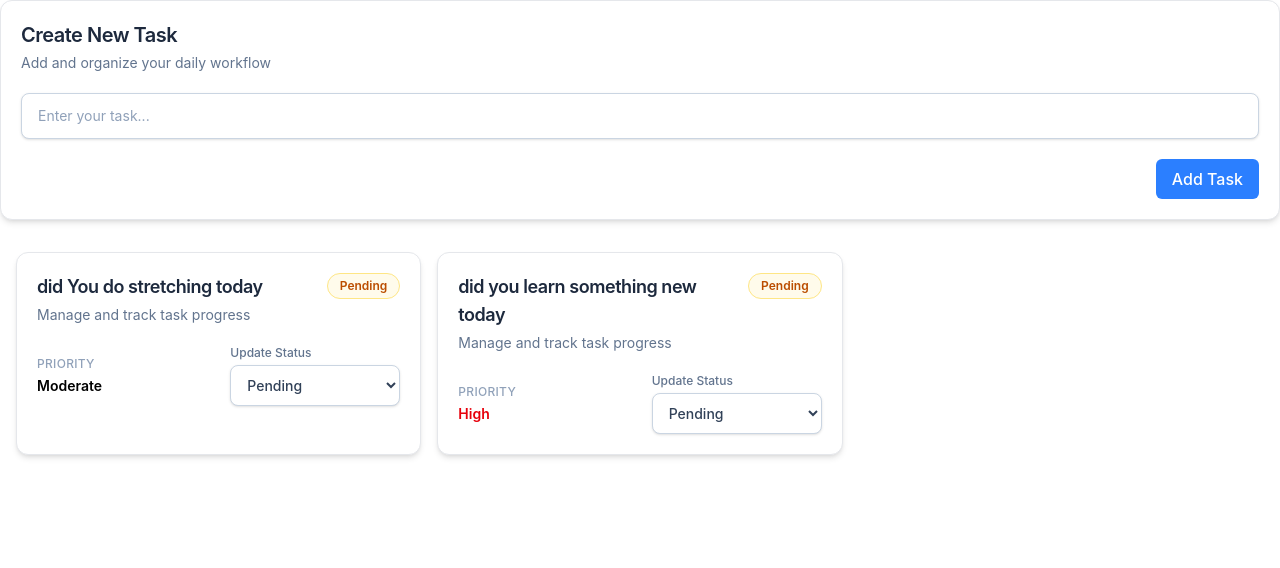
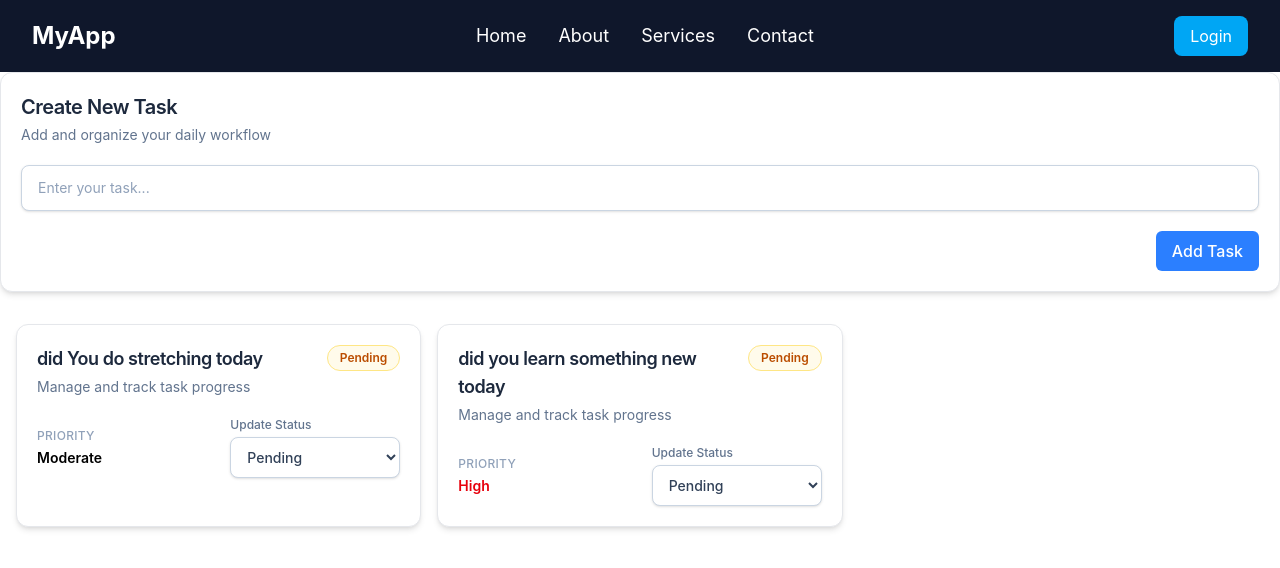
Before and after one commit to Mayank-Garg7/ImageReflection, a React (Vite) app: page / in a window 1280 px wide. Shown: the top 568 px of the page. Built offline with nearby package versions, Linux system fonts and the light colour scheme.

Commit message:
feat: add navbar to the project

```diff
--- a/src/app/App.jsx
+++ b/src/app/App.jsx
@@ -2,10 +2,12 @@ import React from 'react'
 import { ContextProvider } from '../features/todos/context/TodoContext'
 import TodoForm from '../features/todos/components/TodoForm'
 import ShowTodos from '../features/todos/components/ShowTodos'
+import Navbar from '../shared/Navbar'
 
 function App() {
   return (
     <ContextProvider>
+      <Navbar />
       <TodoForm />
       <ShowTodos />
     </ContextProvider>
--- /dev/null
+++ b/src/shared/Navbar.jsx
@@ -0,0 +1,47 @@
+import React from 'react'
+
+function Navbar() {
+  return (
+    <nav className="bg-slate-900 text-white px-8 py-4 flex items-center justify-between">
+
+      {/* Logo */}
+      <div className="text-2xl font-bold">
+        MyApp
+      </div>
+
+      {/* Nav Links */}
+      <ul className="hidden md:flex gap-8 text-lg">
+        <li>
+          <a href="/" className="hover:text-sky-400 transition">
+            Home
+          </a>
+        </li>
+
+        <li>
+          <a href="/about" className="hover:text-sky-400 transition">
+            About
+          </a>
+        </li>
+
+        <li>
+          <a href="/services" className="hover:text-sky-400 transition">
+            Services
+          </a>
+        </li>
+
+        <li>
+          <a href="/contact" className="hover:text-sky-400 transition">
+            Contact
+          </a>
+        </li>
+      </ul>
+
+      {/* Button */}
+      <button className="bg-sky-500 hover:bg-sky-600 px-4 py-2 rounded-lg transition">
+        Login
+      </button>
+    </nav>
+  )
+}
+
+export default Navbar
```
